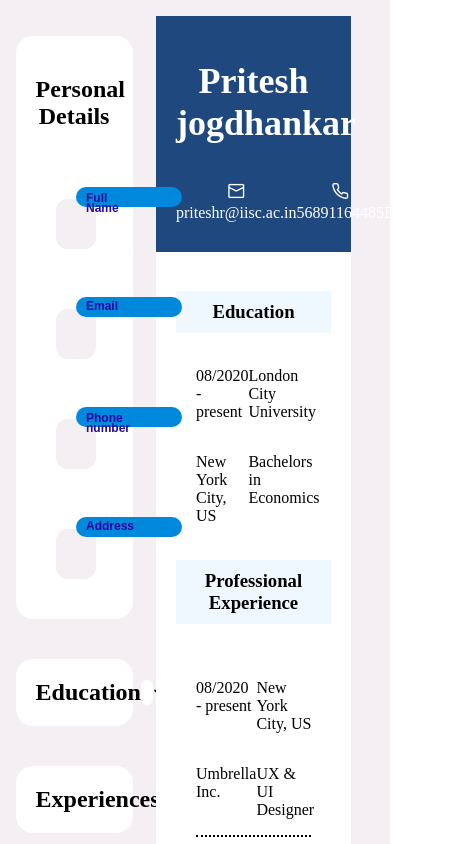
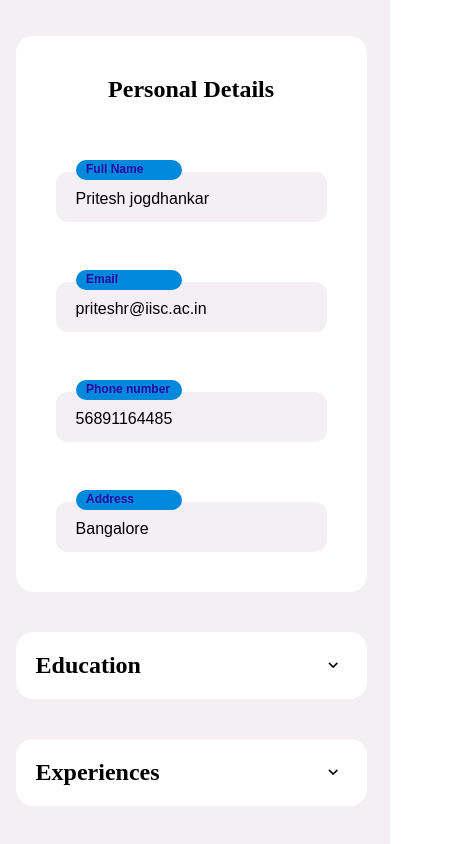
Before and after one commit to pritesh299/odin-14-CV_GENERATOR-deploy, a React (Vite) app: page / in a window 390 px wide. Shown: the top 844 px of the page, 450 px wide, since content can reach past the window. Built offline with nearby package versions, Linux system fonts and the light colour scheme.

Commit message:
Update App.css

```diff
--- a/src/App.css
+++ b/src/App.css
@@ -373,3 +373,20 @@ p.education-info-schoolName{
 p.education-info-degree{
   grid-area: degree;
 }
+
+
+@media only screen and (max-width: 600px) {
+  div#root{
+    flex-direction: column;
+  }
+
+  div#resume {
+    width: 95vw;
+    transform: scale(0.6);
+
+  }
+
+  div#Sidebar {
+    width: 90vw;
+  }
+}
```
